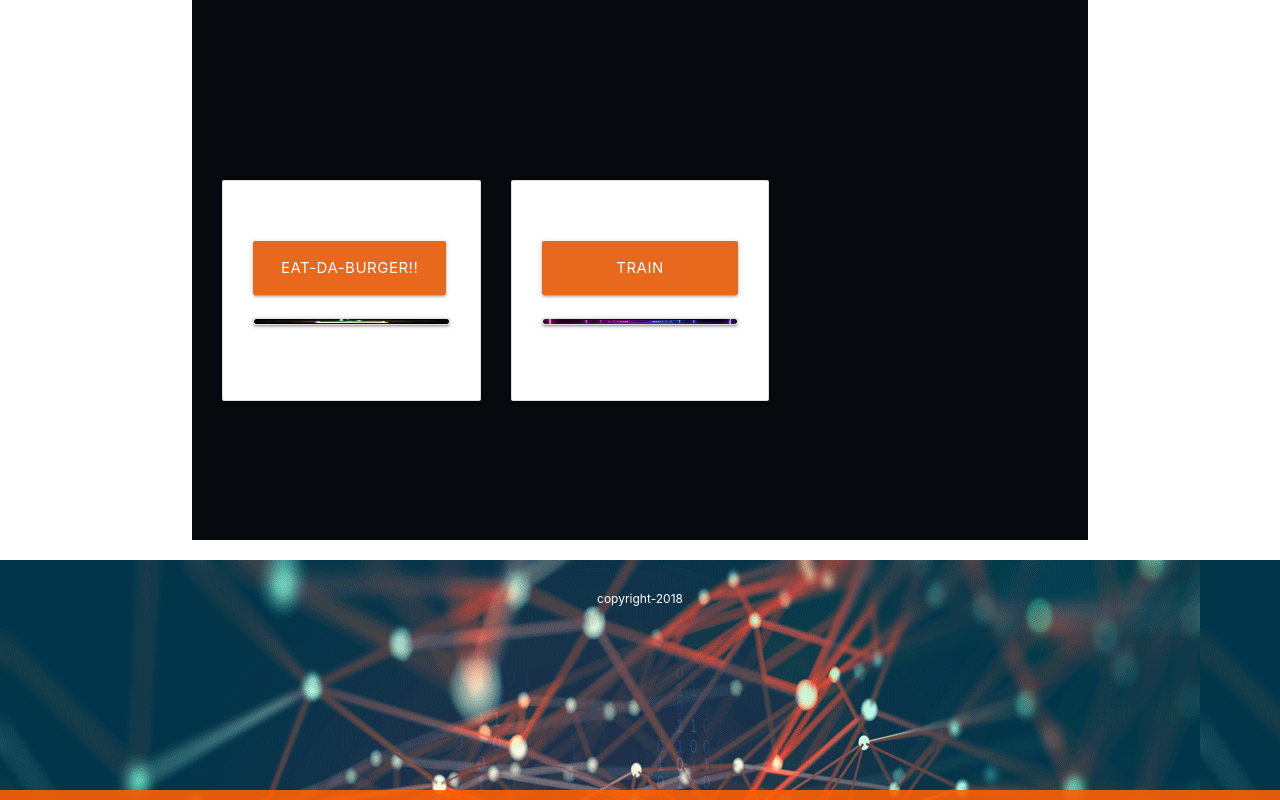
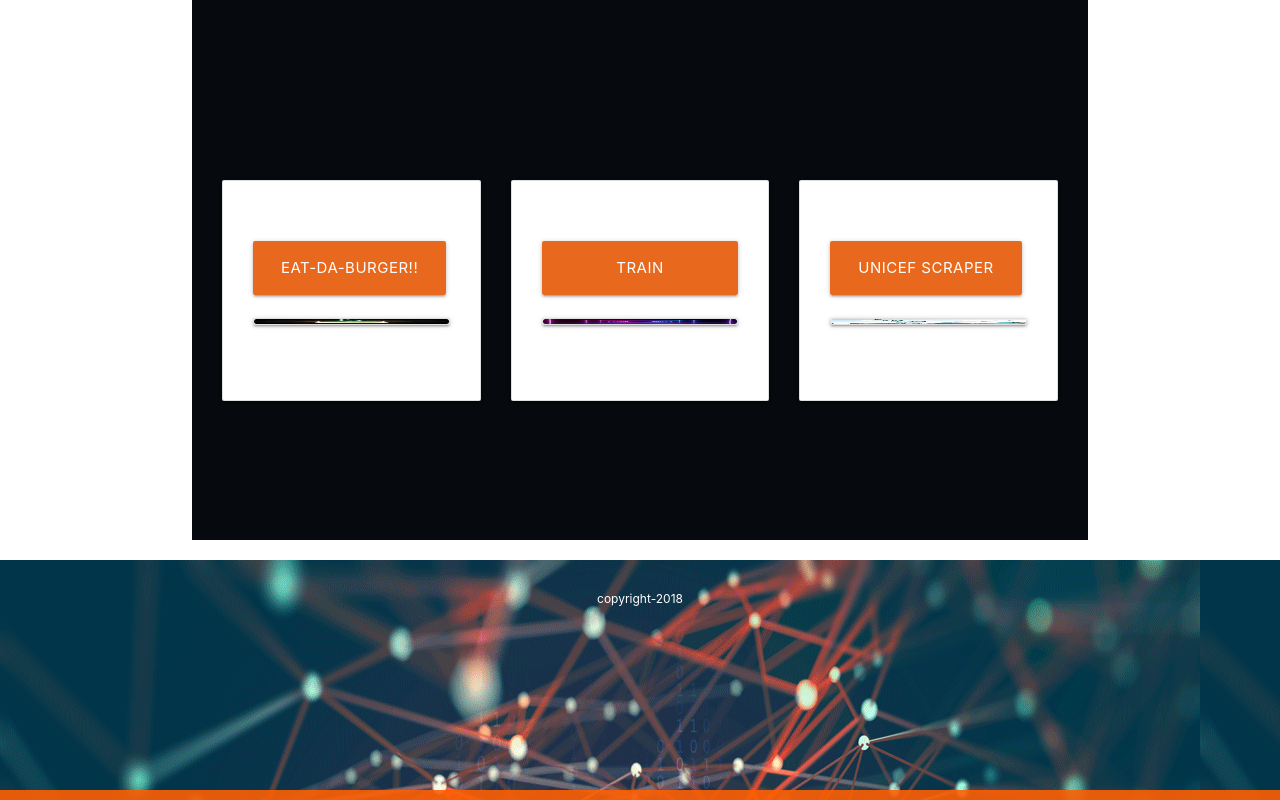
Before and after one commit to sahmed1035/My-Portfolio, a plain HTML site: page index.html in a window 1280 px wide. Shown: the part 3672-4472 px from the top of the page. Drawn offline with nearby package versions, Linux system fonts and the light colour scheme.

Commit message:
updated with web-scraper assignment

```diff
--- a/index.html
+++ b/index.html
@@ -489,22 +489,21 @@
 
 
       <!-- ============================================================================================================== -->
-      <!-- <div class="col-md-4">
+      <div class="col-md-4">
         <div class="jumbotron card card-block">
           <p>
-            <a class="btn-large waves-effect waves-light " id="btn-success" href="https://sahmed1035.github.io/Train-Scheduler/"
-              target="new">Train
-              Scheduler</a> -->
+            <a class="btn-large waves-effect waves-light " id="btn-success" href="https://syedascrape-live1.herokuapp.com/"
+              target="new">UNICEF Scraper</a>
       <!-- creating linkable image -->
-      <!-- <a href="https://sahmed1035.github.io/Train-Scheduler/" target="new">
+      <a href="https://github.com/sahmed1035/Words-Matter-MongoScraper" target="new">
             <div class="card waves-effect waves-light text-white">
-              <img class="card-img" src="./assets/images/train_bg.jpg" alt="Train Schedule Tracker">
+              <img class="card-img" src="./assets/images/resized-world-bg.jpg" alt="Words-Matter-MongoScraper">
             </div>
-          </a> -->
+          </a>
       <!-- end of linkable image -->
-      <!-- </p>
+      </p>
         </div>
-      </div> -->
+      </div>
 
 
     </div>
```
Also changed, not shown: assets/images/resized-world-bg.jpg (added).
